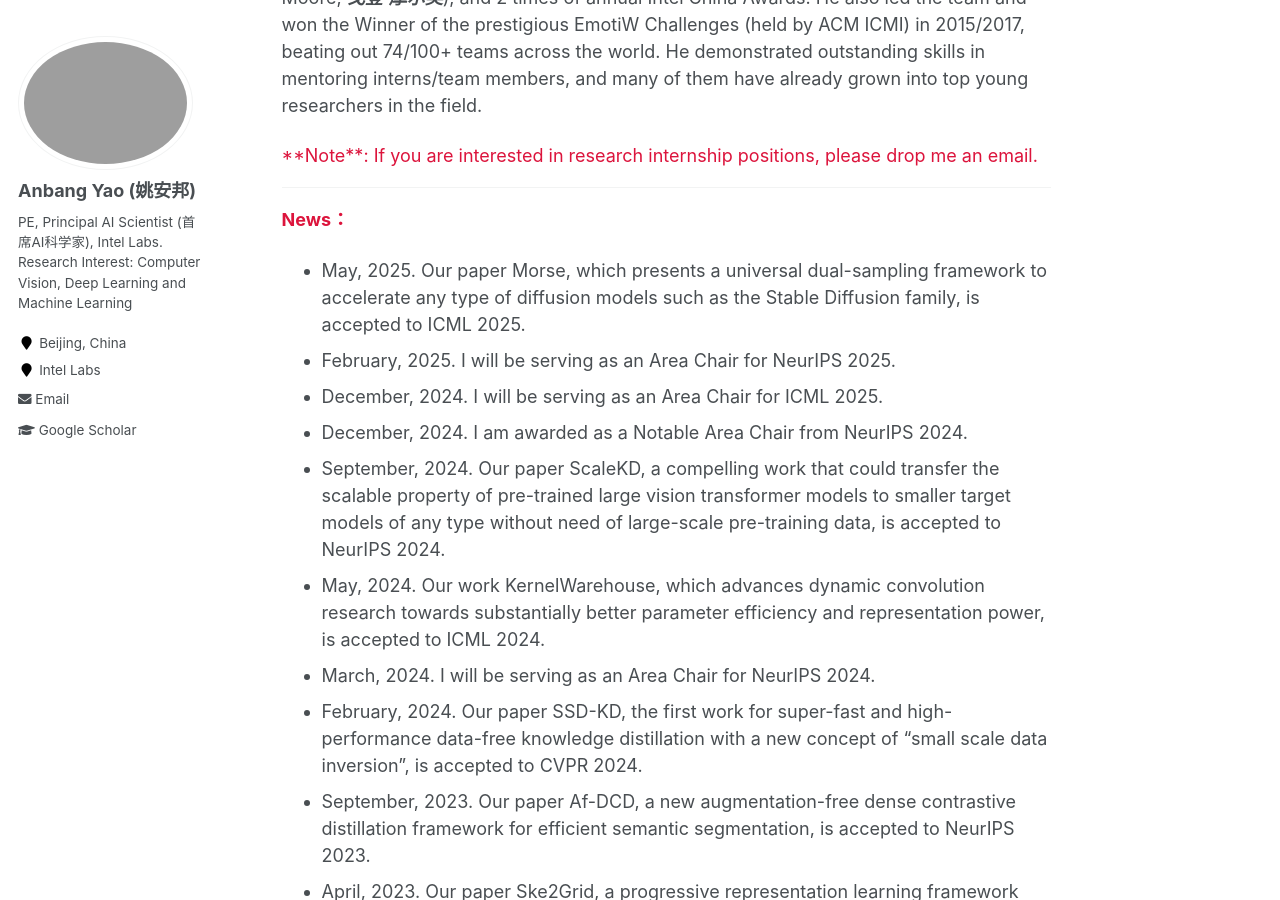
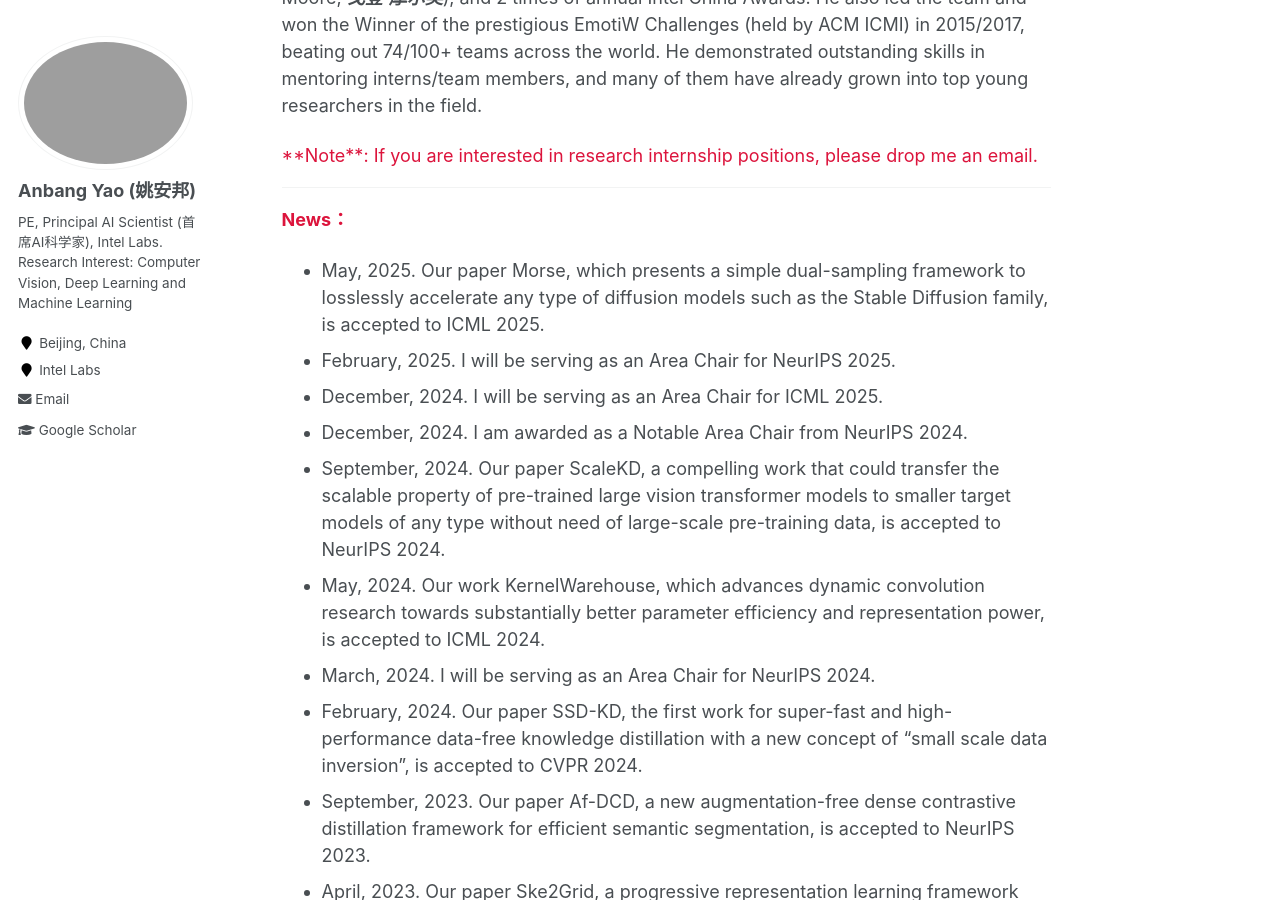
Before and after one commit to YaoAnbang/YaoAnbang.github.io, a Jekyll site: the page built from _pages/about.md, in a window 1280 px wide and 900 px high, scrolled down 718 px. Built offline with Jekyll 4.4.1, drawn with Linux system fonts in a browser that asks for light colours; some of the changed text lies outside the part shown.

Commit message:
Update about.md

```diff
--- a/_pages/about.md
+++ b/_pages/about.md
@@ -17,7 +17,7 @@
 ---
 **<font color="Crimson">News：</font>**
 
-+ May<!--1st-->, 2025. Our paper Morse, which presents a universal dual-sampling framework to accelerate any type of diffusion models such as the Stable Diffusion family, is accepted to ICML 2025.
++ May<!--1st-->, 2025. Our paper Morse, which presents a simple dual-sampling framework to losslessly accelerate any type of diffusion models such as the Stable Diffusion family, is accepted to ICML 2025.
 + February<!--17th-->, 2025. I will be serving as an Area Chair for NeurIPS 2025.
 + December<!--15th-->, 2024. I will be serving as an Area Chair for ICML 2025.
 + December<!--12th-->, 2024. I am awarded as a Notable Area Chair from NeurIPS 2024.
@@ -61,7 +61,7 @@
 Selected Publications
 =====
 **2025**
-+ Morse: Faster Sampling for Accelerating Diffusion Models Universally.<br> Chao Li\*, Jiawei Fan\* and Anbang Yao\#.<br><em>**International Conference on Machine Learning (ICML)**</em>, 2025.<br>[<font color="DodgerBlue">[Paper will be coming soon]</font>](https://github.com/deep-optimization/ScaleKD).[<font color="DodgerBlue">[Code will be coming soon]</font>](https://github.com/deep-optimization/ScaleKD).<br>
++ Morse: Dual-Sampling for Lossless Acceleration of Diffusion Models.<br> Chao Li\*, Jiawei Fan\* and Anbang Yao\#.<br><em>**International Conference on Machine Learning (ICML)**</em>, 2025.<br>[<font color="DodgerBlue">[Paper will be coming soon]</font>](https://github.com/deep-optimization/Morse).[<font color="DodgerBlue">[Code will be coming soon]</font>](https://github.com/deep-optimization/Morse).<br>
 
 **2024**
 <!-- <blockquote> -->
```
